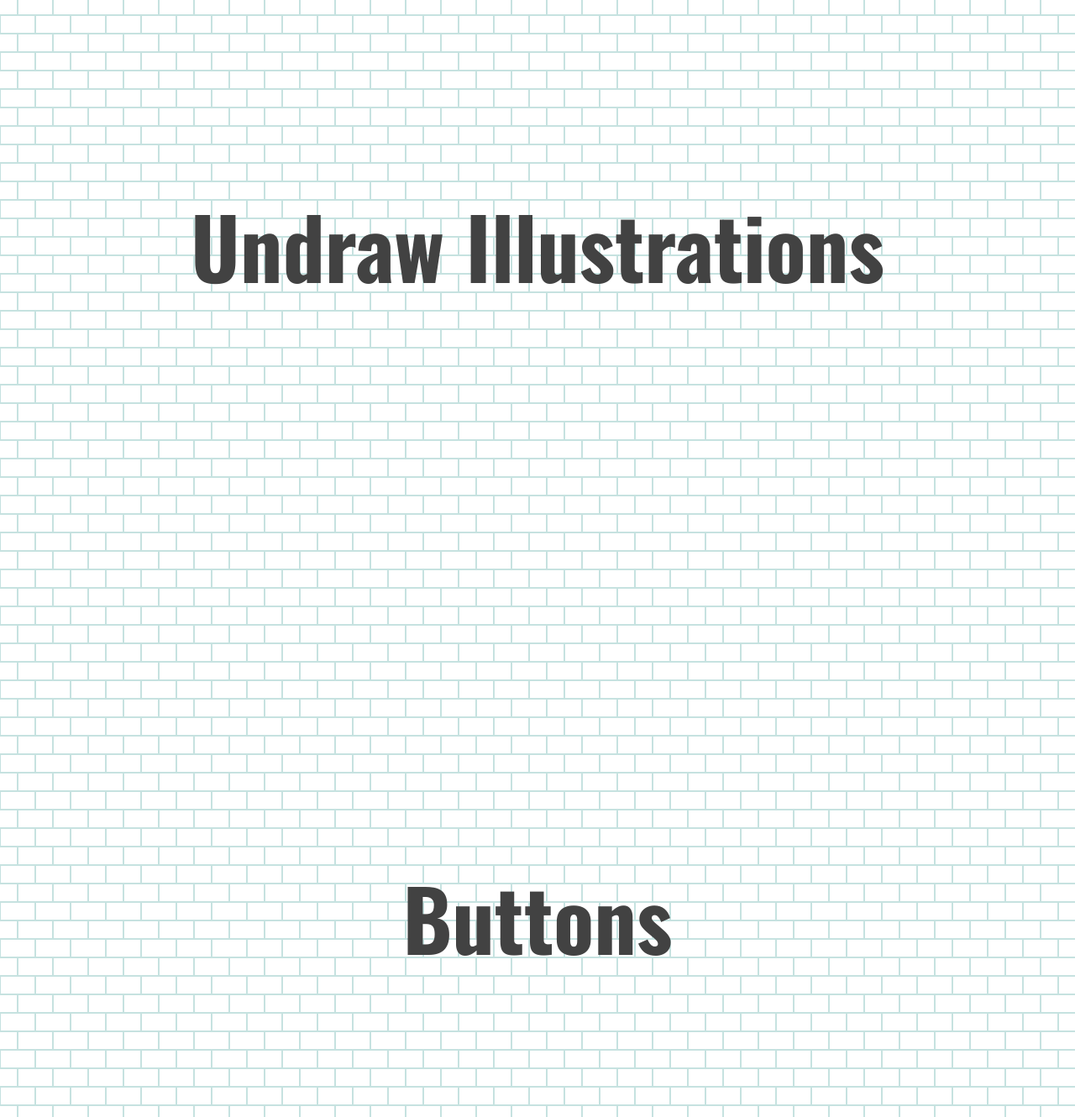
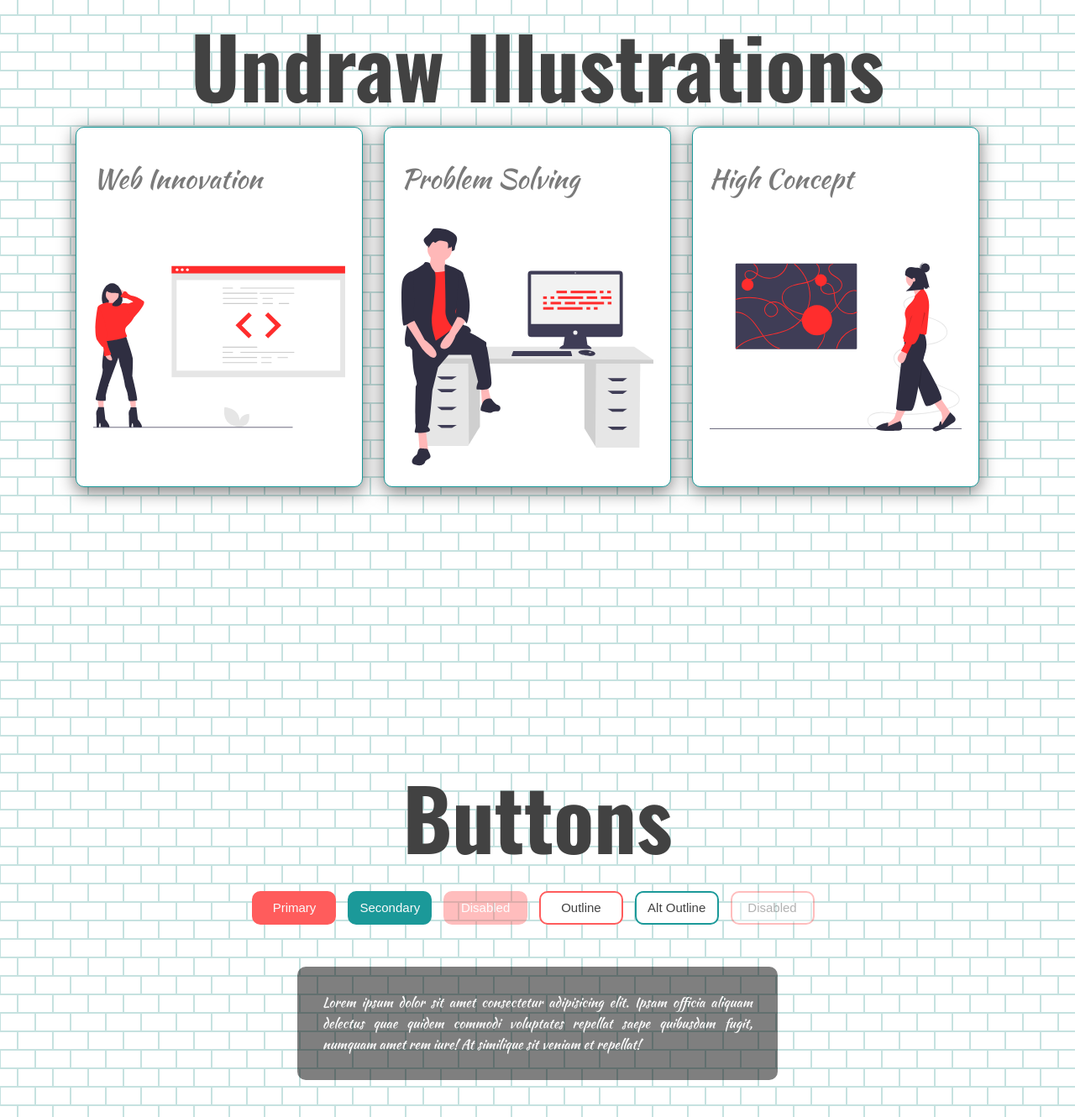
Before and after one commit to Okumu87/Light-dark-mode-, a plain HTML site: page index.html in a window 1280 px wide. Shown: the part 950-2280 px from the top of the page at 84% size. Drawn offline with nearby package versions, Linux system fonts and the light colour scheme; a web font is replaced by a local one.

Commit message:
fonts pictures added

```diff
--- a/index.html
+++ b/index.html
@@ -30,20 +30,67 @@
     <!-- About Section -->
     <section id="about">
       <h1>Undraw Illustrations</h1>
+      <div class="about-container">
+        <div class="image-container">
+          <h2>Web Innovation</h2>
+          <img
+            src="./img/undraw_proud_coder_light.svg"
+            alt="proud coder"
+            id="image1"
+          />
+        </div>
+        <div class="image-container">
+          <h2>Problem Solving</h2>
+          <img
+            src="./img/undraw_feeling_proud_light.svg"
+            alt="feeling proud"
+            id="image2"
+          />
+        </div>
+        <div class="image-container">
+          <h2>High Concept</h2>
+          <img
+            src="./img/undraw_conceptual_idea_light.svg"
+            alt="High Concept"
+            id="image3"
+          />
+        </div>
+      </div>
     </section>
     <!-- Projects Section -->
     <section id="projects">
       <h1>Buttons</h1>
+      <div class="buttons">
+        <button class="primary">Primary</button>
+        <button class="secondary">Secondary</button>
+        <button class="primary" disabled>Disabled</button>
+        <button class="outline">Outline</button>
+        <button class="secondary outline">Alt Outline</button>
+        <button class="outline" disabled>Disabled</button>
+      </div>
+      <div class="text-box" id="text-box">
+        <p>
+          Lorem ipsum dolor sit amet consectetur adipisicing elit. Ipsam officia
+          aliquam delectus quae quidem commodi voluptates repellat saepe
+          quibusdam fugit, numquam amet rem iure! At similique sit veniam et
+          repellat!
+        </p>
+      </div>
     </section>
 
     <!-- Contact Section  -->
     <section id="contact">
       <h1>Contact</h1>
+      <div class="social-icons">
+        <i class="fab fa-github"></i>
+        <i class="fab fa-facebook"></i>
+        <i class="fab fa-linkedin"></i>
+        <i class="fab fa-youtube"></i>
+        <i class="fab fa-instagram"></i>
+      </div>
     </section>
 
     <!-- Script -->
     <script src="script.js"></script>
   </body>
 </html>
-
-<!-- stopt AT 3, 4:00 -->
```
